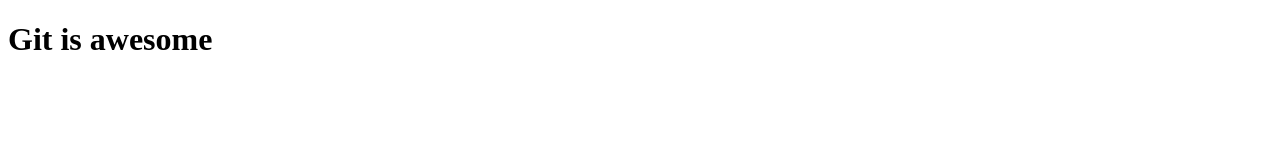
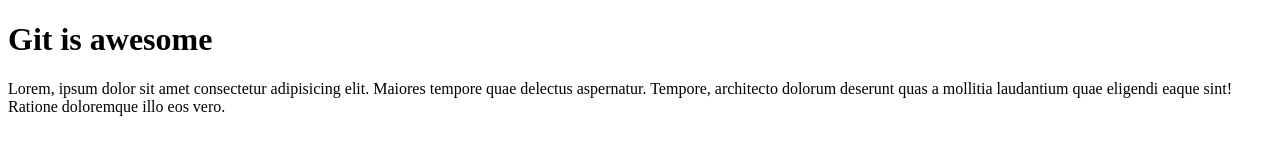
Before and after one commit to Eren-not-available/git-example, a plain HTML site: page index.html in a window 1280 px wide. Drawn offline with Linux system fonts and the light colour scheme.

Commit message:
added lorem ipsum paragraph

```diff
--- a/index.html
+++ b/index.html
@@ -8,5 +8,7 @@
 </head>
 <body>
     <h1>Git is awesome</h1>
+
+    <p>Lorem, ipsum dolor sit amet consectetur adipisicing elit. Maiores tempore quae delectus aspernatur. Tempore, architecto dolorum deserunt quas a mollitia laudantium quae eligendi eaque sint! Ratione doloremque illo eos vero.</p>
 </body>
 </html>
```
